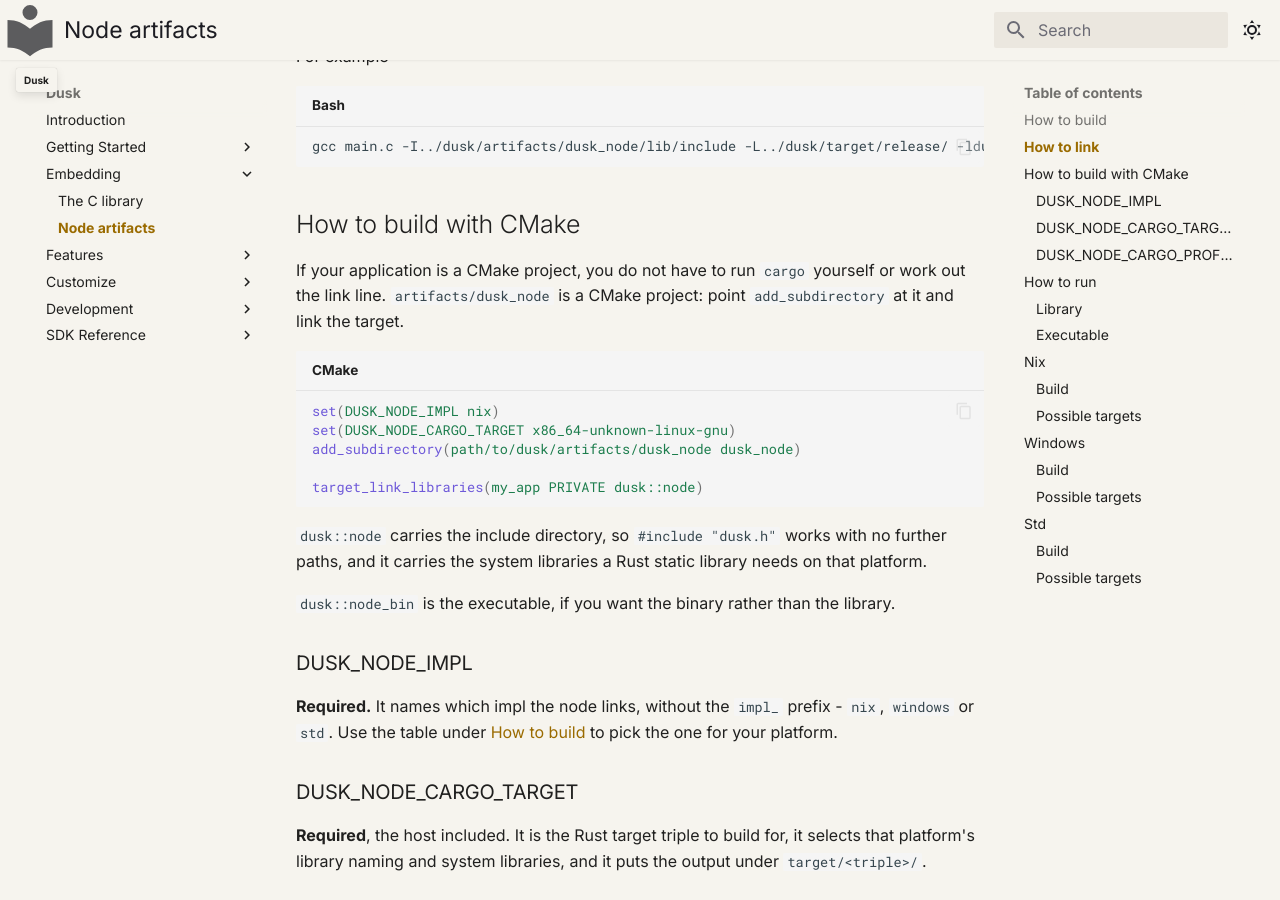
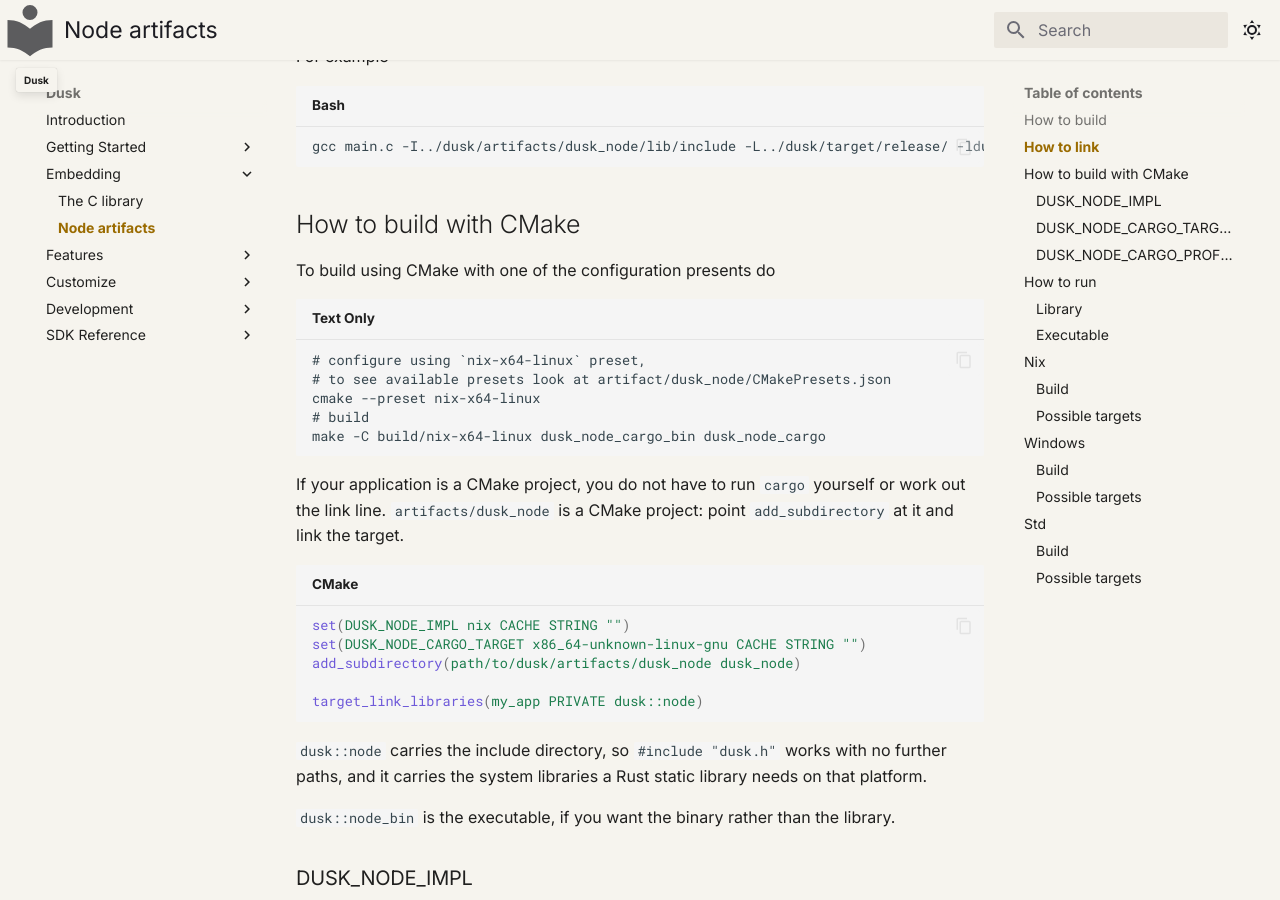
Before and after one commit to tomerze/dusk, an MkDocs documentation site: the page built from docs/docs/embedding/node-artifacts.md, in a window 1280 px wide and 900 px high, scrolled down 2281 px. Built offline with MkDocs 1.6.1 and Material for MkDocs 9.7.7, drawn with Linux system fonts in a browser that asks for light colours; comment, search, counter and statistics services are not loaded.

Commit message:
Update CMake

````diff
--- a/docs/docs/embedding/node-artifacts.md
+++ b/docs/docs/embedding/node-artifacts.md
@@ -63,13 +63,23 @@ gcc main.c -I../dusk/artifacts/dusk_node/lib/include -L../dusk/target/release/ -
 
 ## How to build with CMake
 
+To build using CMake with one of the configuration presents do
+
+```
+# configure using `nix-x64-linux` preset,
+# to see available presets look at artifact/dusk_node/CMakePresets.json
+cmake --preset nix-x64-linux
+# build
+make -C build/nix-x64-linux dusk_node_cargo_bin dusk_node_cargo
+```
+
 If your application is a CMake project, you do not have to run `cargo` yourself
 or work out the link line. `artifacts/dusk_node` is a CMake project: point
 `add_subdirectory` at it and link the target.
 
 ```cmake
-set(DUSK_NODE_IMPL nix)
-set(DUSK_NODE_CARGO_TARGET x86_64-unknown-linux-gnu)
+set(DUSK_NODE_IMPL nix CACHE STRING "")
+set(DUSK_NODE_CARGO_TARGET x86_64-unknown-linux-gnu CACHE STRING "")
 add_subdirectory(path/to/dusk/artifacts/dusk_node dusk_node)
 
 target_link_libraries(my_app PRIVATE dusk::node)
````
Also changed, not shown: 3 other files.
